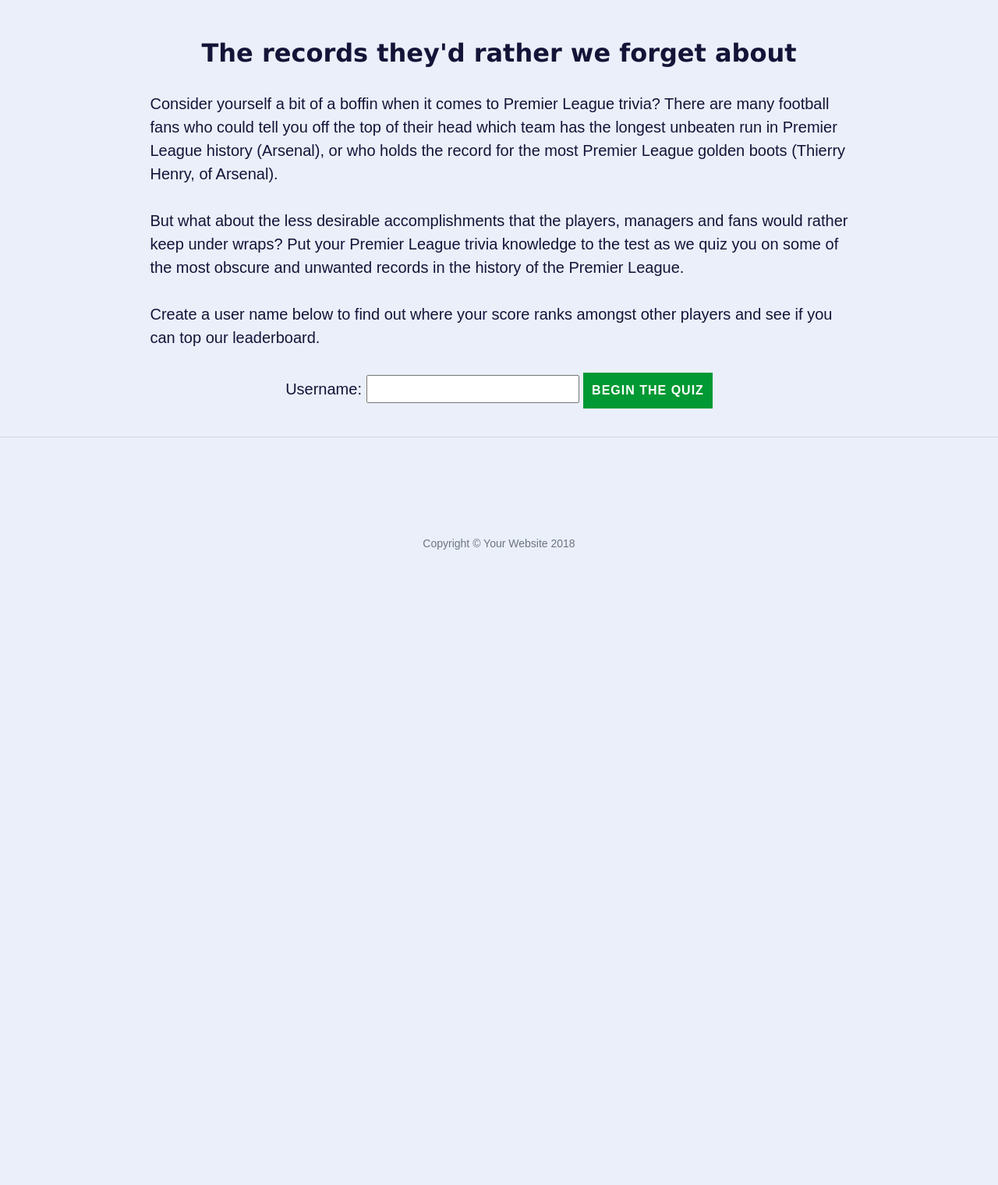
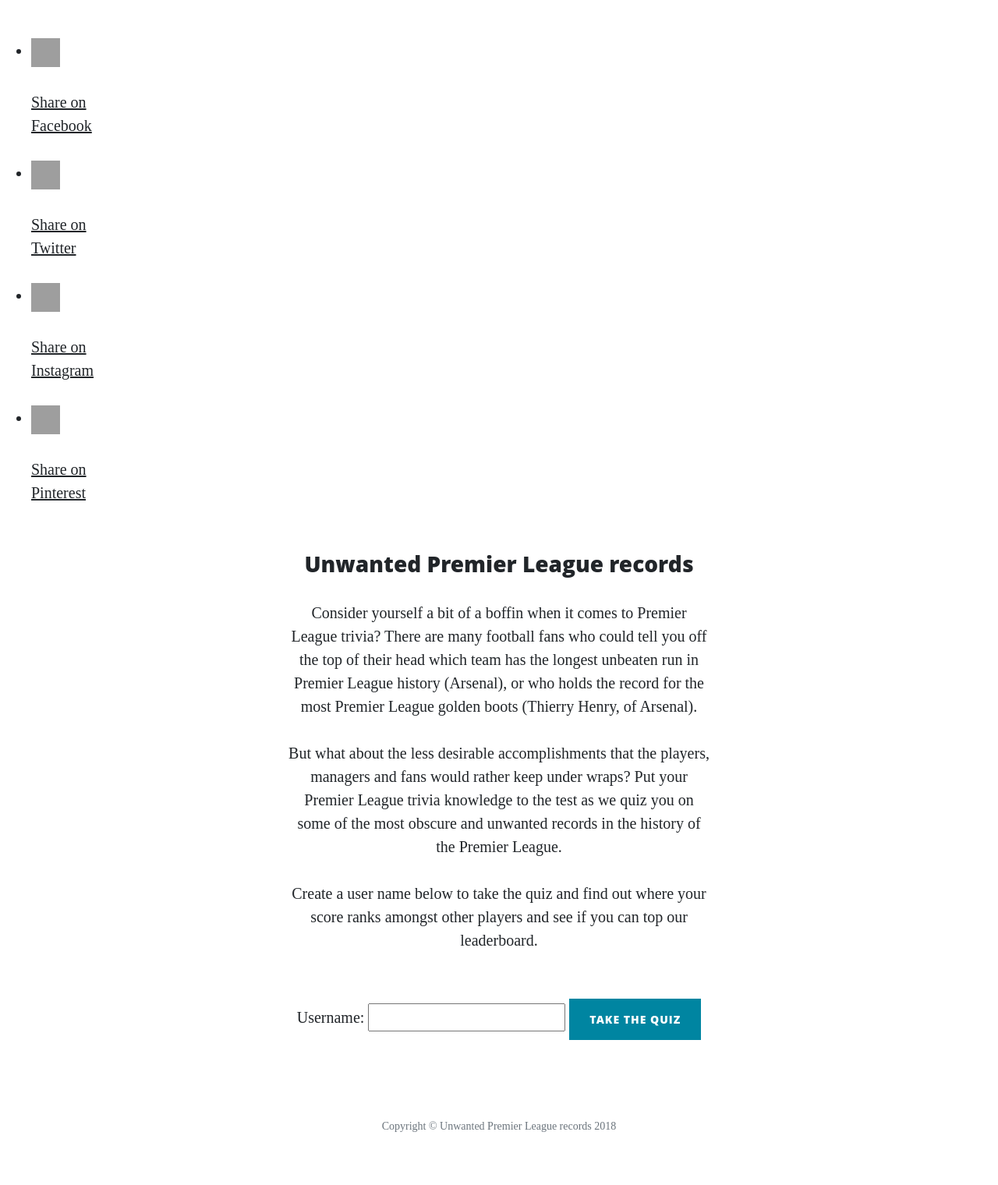
Before and after one commit to Code-Institute-Submissions/Unwanted_Records_Quiz, a Flask app: page / in a window 1280 px wide. Shown: the part 725-2245 px from the top of the page at 78% size. Before the commit the page ends 1430 px from the top, so only its background shows below. Run offline with Flask 2, Linux system fonts and the light colour scheme; some libraries are stand-ins or nearby versions; grey boxes are pictures that could not be loaded.

Commit message:
Restructured pages

```diff
--- a/templates/base.html
+++ b/templates/base.html
@@ -4,47 +4,15 @@
 
         <link rel="stylesheet" href="{{ url_for('static', filename='vendor/bootstrap/css/bootstrap.min.css') }}" type="text/css" />
         <link rel="stylesheet" href="{{ url_for('static', filename='css/clean-blog.min.css') }}" type="text/css" />
-      <style>
-          body {
-                background-color: #eaeffa;
-                font-size: 20px;
-                color: #141438;
-                font-family: Arial, Helvetica, sans-serif;
-          }
-          h2 {
-              font-weight: 900;
-              font-family: Verdana, Geneva, sans-serif;
-              text-align: center;
-          }
-          #input{
-              -webkit-align-self: center;
-              align-self: center;
-              align-items: center;
-          }
-          .btn {
-                font-size: 16px;
-                font-weight: 600;
-                padding: 10px 10px;
-                font-family: Arial, Helvetica, sans-serif;
-          }
-          .btn-primary {
-                        background-color: #009933;
-                        border-color: #009933;
-          }
-          .btn-primary:hover,
-          .btn-primary:focus,
-          .btn-primary:active {
-                               color: #fff;
-                               background-color: #336600 !important;
-                               border-color: #336600 !important;
-          }
-      </style>
+        <link rel="stylesheet" href="https://fonts.googleapis.com/css?family=Archivo">
+        <link rel="stylesheet" href="{{ url_for('static', filename='css/style.css') }}" type="text/css" />
     </head>
     <body>
-        <!-- Navigation -->
+
+    <!-- Navigation -->
     <nav class="navbar navbar-expand-lg navbar-light fixed-top" id="mainNav">
       <div class="container">
-        <a class="navbar-brand" href="index.html">My Milestone Practical Python Project</a>
+        <a class="navbar-brand" href="{{ url_for('index') }}">My Milestone Practical Python Project</a>
         <button class="navbar-toggler navbar-toggler-right" type="button" data-toggle="collapse" data-target="#navbarResponsive" aria-controls="navbarResponsive" aria-expanded="false" aria-label="Toggle navigation">
           Menu
           <i class="fa fa-bars"></i>
@@ -55,7 +23,10 @@
               <a class="nav-link" href="{{ url_for('index') }}">Home</a>
             </li>
             <li class="nav-item">
-              <a class="nav-link" href="{{ url_for('quiz') }}">Take the quiz</a>
+              <a class="nav-link" href="{{ url_for('leaderboard') }}">Leaderboard</a>
+            </li>
+            <li class="nav-item">
+              <a class="nav-link" href="{{ url_for('exit') }}">Exit quiz</a>
             </li>
           </ul>
         </div>
@@ -77,56 +48,56 @@
       </div>
     </header>
 
+    <!-- Sidebar -->
+    <div class="sticky-container">
+      <ul class="sticky">
+        <li>
+            <img src="https://en.facebookbrand.com/wp-content/uploads/2016/05/FB-fLogo-Blue-broadcast-2.png" width="37" height="37">
+            <p><a href="https://www.facebook.com" target="_blank">Share on<br>Facebook</a></p>
+        </li>
+        <li>
+            <img src="https://seeklogo.com/images/T/twitter-2012-negative-logo-5C6C1F1521-seeklogo.com.png" width="37" height="37">
+            <p><a href="https://twitter.com" target="_blank">Share on<br>Twitter</a></p>
+        </li>
+        <li>
+            <img src="https://instagram-brand.com/wp-content/themes/ig-branding/assets/images/ig-logo-email.png" width="37" height="37">
+            <p><a href="https://www.instagram.com" target="_blank">Share on<br>Instagram</a></p>
+        </li>
+        <li>
+            <img src="https://www.freepnglogos.com/uploads/pinterest-logo-emblem-png-11.png" width="37" height="37">
+            <p><a href="https://www.pinterest.com" target="_blank">Share on<br>Pinterest</a></p>
+        </li>
+      </ul>
+    </div>
+
     <!-- Main Content -->
-    <div class="container">
+    <div class="container-fluid">
       {% block content %}
       {% endblock %}
     </div>
-
-    <hr>
 
     <!-- Footer -->
     <footer>
       <div class="container">
         <div class="row">
-          <div class="col-lg-8 col-md-10 mx-auto">
-            <ul class="list-inline text-center">
-              <li class="list-inline-item">
-                <a href="#">
-                  <span class="fa-stack fa-lg">
-                    <i class="fa fa-circle fa-stack-2x"></i>
-                    <i class="fa fa-twitter fa-stack-1x fa-inverse"></i>
-                  </span>
-                </a>
-              </li>
-              <li class="list-inline-item">
-                <a href="#">
-                  <span class="fa-stack fa-lg">
-                    <i class="fa fa-circle fa-stack-2x"></i>
-                    <i class="fa fa-facebook fa-stack-1x fa-inverse"></i>
-                  </span>
-                </a>
-              </li>
-              <li class="list-inline-item">
-                <a href="#">
-                  <span class="fa-stack fa-lg">
-                    <i class="fa fa-circle fa-stack-2x"></i>
-                    <i class="fa fa-github fa-stack-1x fa-inverse"></i>
-                  </span>
-                </a>
-              </li>
-            </ul>
-            <p class="copyright text-muted">Copyright &copy; Your Website 2018</p>
+          <div class="col-12">
+            <p class="copyright text-muted">Copyright &copy; Unwanted Premier League records 2018</p>
           </div>
         </div>
       </div>
     </footer>
 
+
     <!-- Bootstrap core JavaScript -->
     <script src="{{ url_for('static', filename='vendor/jquery/jquery.min.js') }}"></script>
     <script src="{{ url_for('static', filename='vendor/bootstrap/js/bootstrap.bundle.min.js') }}"></script>
 
+    <script src="//code.jquery.com/jquery-1.11.2.min.js"></script>
+    <script src="//code.jquery.com/jquery-migrate-1.2.1.min.js"></script>
+
     <!-- Custom scripts for this template -->
     <script src="{{ url_for('static', filename='js/clean-blog.min.js') }}"></script>
+    <script src="{{ url_for('static', filename='js/script.js') }}"></script>
+
     </body>
 </html>
--- a/templates/index.html
+++ b/templates/index.html
@@ -2,40 +2,28 @@
 {% block content %}
     <div class="container">
       <div class="row">
-        <div class="col-md-1 hidden-sm">
+        <div class="col-lg-3 col-md-2 hidden-sm" id="sideimage">
           <!-- Empty for styling purposes -->
         </div>
-        <div class="col-md-10 col-sm-12">
-              <h2>The records they'd rather we forget about</h2>
-              <p>Consider yourself a bit of a boffin when it comes to Premier League trivia? There are many football fans who could tell you off the top of their head which team has the longest unbeaten run in
-                 Premier League history (Arsenal), or who holds the record for the most Premier League golden boots (Thierry Henry, of Arsenal).
-              </p>
-              <p>But what about the less desirable accomplishments that the players, managers and fans would rather keep under wraps?
-                 Put your Premier League trivia knowledge to the test as we quiz you on some of the most obscure and unwanted records in the history of the Premier League.
-              </p>
-              <p>Create a user name below to find out where your score ranks amongst other players and see if you can top our leaderboard.</p>
+        <div class="col-lg-6 col-md-8 col-sm-12">
+              <br>
+              <h3><center>{{ page_title }}</center></h3>
+              <p><center>Consider yourself a bit of a boffin when it comes to Premier League trivia? There are many football fans who could tell you off the top of their head which team has the longest unbeaten run in
+                 Premier League history (Arsenal), or who holds the record for the most Premier League golden boots (Thierry Henry, of Arsenal).</center></p>
+              <p><center>But what about the less desirable accomplishments that the players, managers and fans would rather keep under wraps?
+                 Put your Premier League trivia knowledge to the test as we quiz you on some of the most obscure and unwanted records in the history of the Premier League.</center></p>
+              <p><center>Create a user name below to take the quiz and find out where your score ranks amongst other players and see if you can top our leaderboard.</center></p>
+              <br>
+              <div class="d-flex justify-content-center">
+                <form method="POST">
+                  <label for="username">Username:</label>
+                  <input type="text" id="username" name="username">
+                  <button type="submit" class="btn btn-primary">Take the quiz</button>
+                </form>
+              </div>
         </div>
-        <div class="col-md-1 hidden-sm">
+        <div class="col-lg-3 col-md-2 hidden-sm" id="sideimage">
           <!-- Empty for styling purposes -->
         </div>
       </div>
-      <div class="row">
-        <div class="col-md-1 hidden-sm">
-          <!-- Empty for styling purposes -->
-        </div>
-        <br>
-        <div class="col-md-10 col-sm-12">
-              <div class="d-flex justify-content-center">
-                <form method="POST">
-                  <label for="username">Username:</label>
-                  <input type="text" name="username">
-                  <button type="button" class="btn btn-primary">Begin the quiz</button>
-                </form>
-              </div>
-        </div>
-        <div class="col-md-1 hidden-sm">
-          <!-- Empty for styling purposes -->
-        </div>
-      </div>
-    </div>
 {% endblock %}
```
Also changed, not shown: templates/endquiz.html (added, +39 -0 lines), templates/leaderboard.html (added, +29 -0 lines), templates/quiz.html (+30 -7 lines), templates/reveal.html (added, +30 -0 lines).
